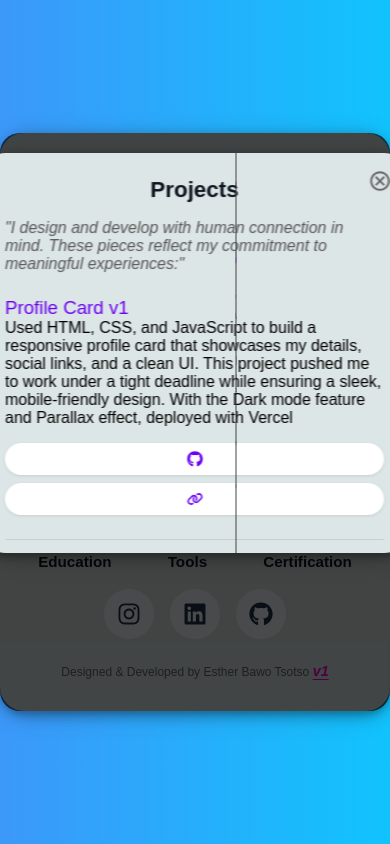
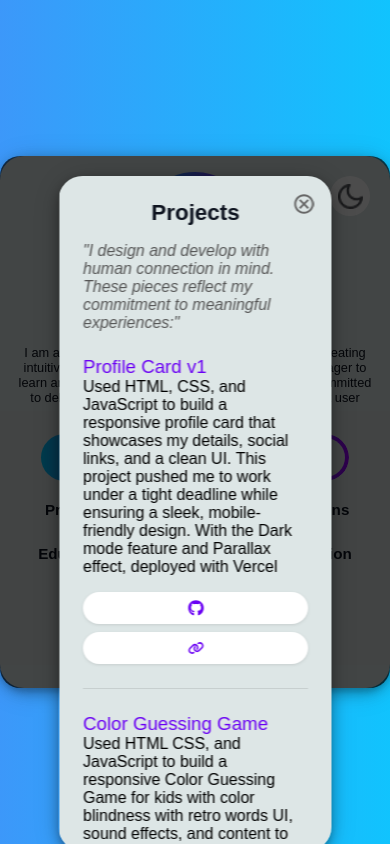
Before and after one commit to estheticallybawo/esther-portfolio-v2, a React (Vite) app: page / in a window 390 px wide. Both pictures are taken after a click on the button "Projects". Built offline with nearby package versions, Linux system fonts and the light colour scheme; a web font is replaced by a local one.

Commit message:
Responsive

```diff
--- a/src/components/ProfileCard.module.css
+++ b/src/components/ProfileCard.module.css
@@ -15,8 +15,8 @@
     justify-content: center;
     background: #DDE6E6 ;
     border-radius: 1.5rem;
-    padding: 2rem;
-    width: 26.688rem;
+    padding: 1rem;
+    width: 20.688rem;
     max-width: 400px;
     height: 35rem;
     max-height: 682px;
@@ -244,7 +244,6 @@
   }
 
 
-/* Add to ProfileCard.module.css */
 
 
 .iconGroup {
@@ -1000,10 +999,14 @@
     .aspirationsModal {
       top: 20px;
       left: 50%;
-      max-width: none;
+      max-width: 70%;
+      max-height: 80vh;
+      overflow-y: auto;
+      border-radius: 1.5rem;
       transform: translate(-50%, 0);
-      max-height: 400px;
       padding: 1.5rem;
+      margin: 0 auto;
+      box-shadow: var(--shadow-lg);
       animation: mobileModalFadeIn 0.4s cubic-bezier(0.16, 1, 0.3, 1) forwards;
     }
 
@@ -1013,6 +1016,8 @@
       transform: translateY(0);
       width: 100%;
       height: auto;
+      align-items: center
+      ;
     }
 
     .overlay {
```
